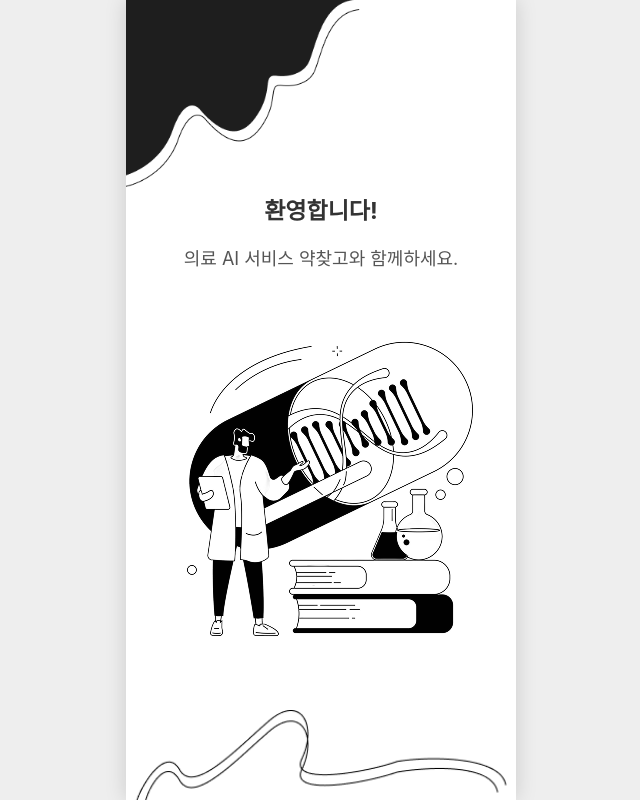
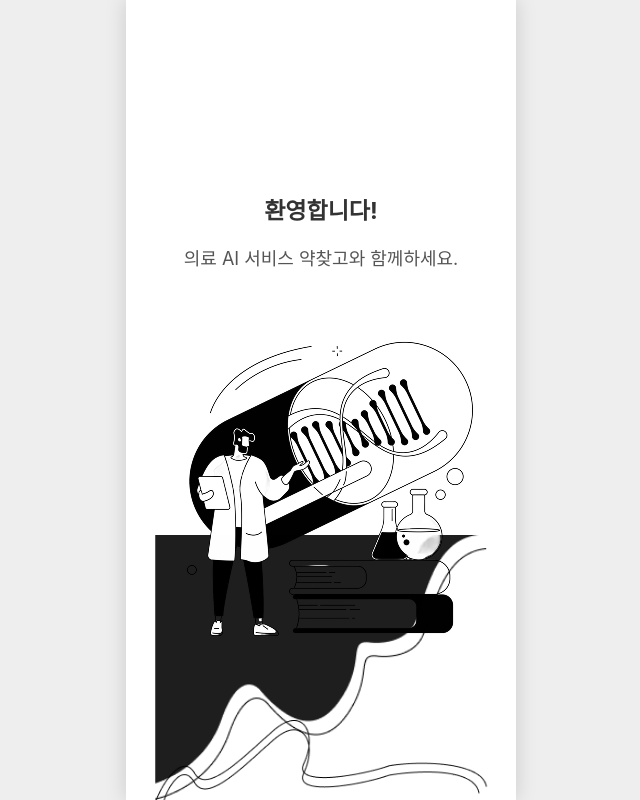
Before and after one commit to PARKSEONAH251/gptMedicine, a React (Create React App) app in the folder gptmedicine-web/: page / in a window 1280 px wide. Shown: the whole page, without its empty margins (319-959 px from the left). Built offline with nearby package versions, Linux system fonts and the light colour scheme; no server answers.

Commit message:
modified:   gptmedicine-web/src/page/Flashback.css

```diff
--- a/gptmedicine-web/src/page/Flashback.css
+++ b/gptmedicine-web/src/page/Flashback.css
@@ -28,10 +28,12 @@
 /* 상단 패턴 - 항상 왼쪽에 딱 붙음, 390px 기준 비율 유지 */
 .FlashBackContainer .pattern-image {
   position: absolute;
-  top: 0;
-  left: 0;
-  width: 60%;       /* 모바일에서도 가득 차도록 수정 */
-  max-width: 390px;  /* PC에서는 390px 기준 */
+  bottom: 0;
+  left: 50%;
+  transform: translateX(-50%);
+
+  width: 85%;
+  max-width: 390px;
   z-index: 1;
   pointer-events: none;
 }
@@ -43,7 +45,7 @@
   left: 50%;
   transform: translateX(-50%);
 
-  width: 95%;
+  width: 85%;
   max-width: 390px;
   z-index: 1;
   pointer-events: none;
```
